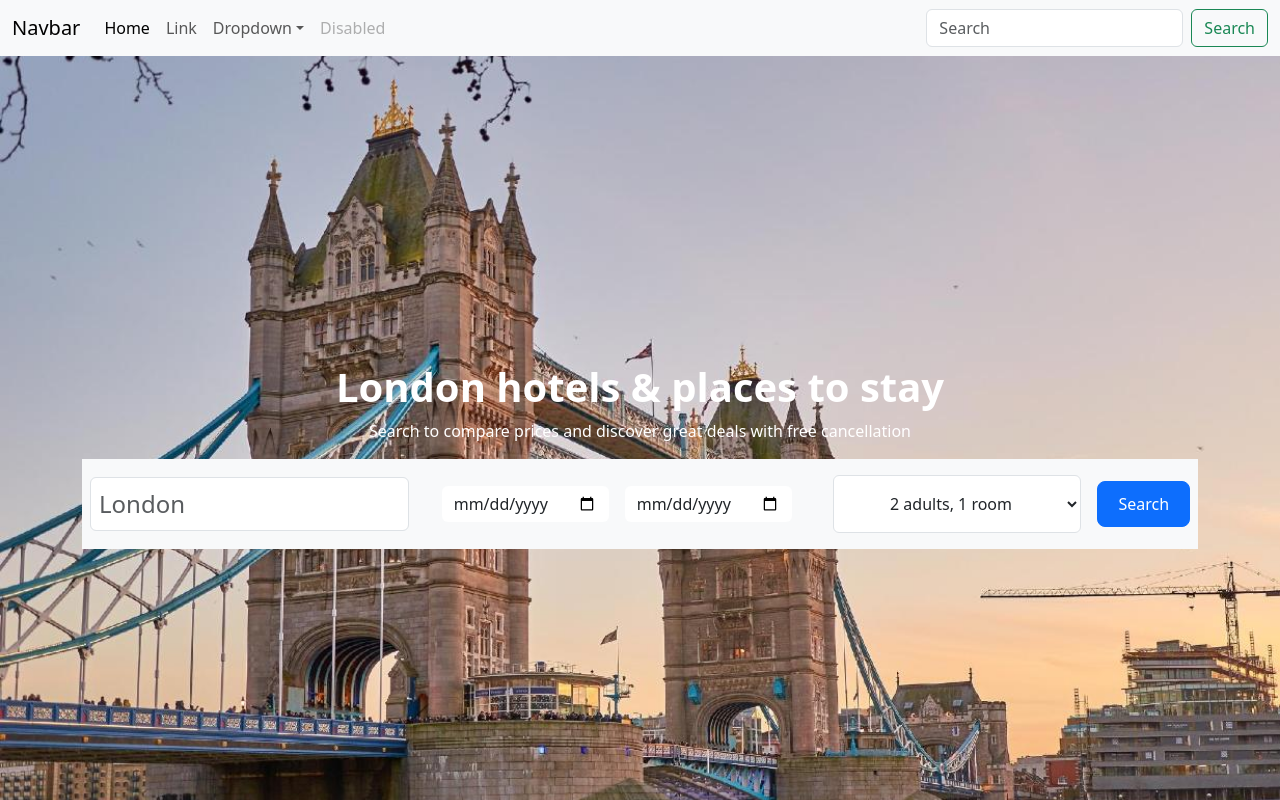
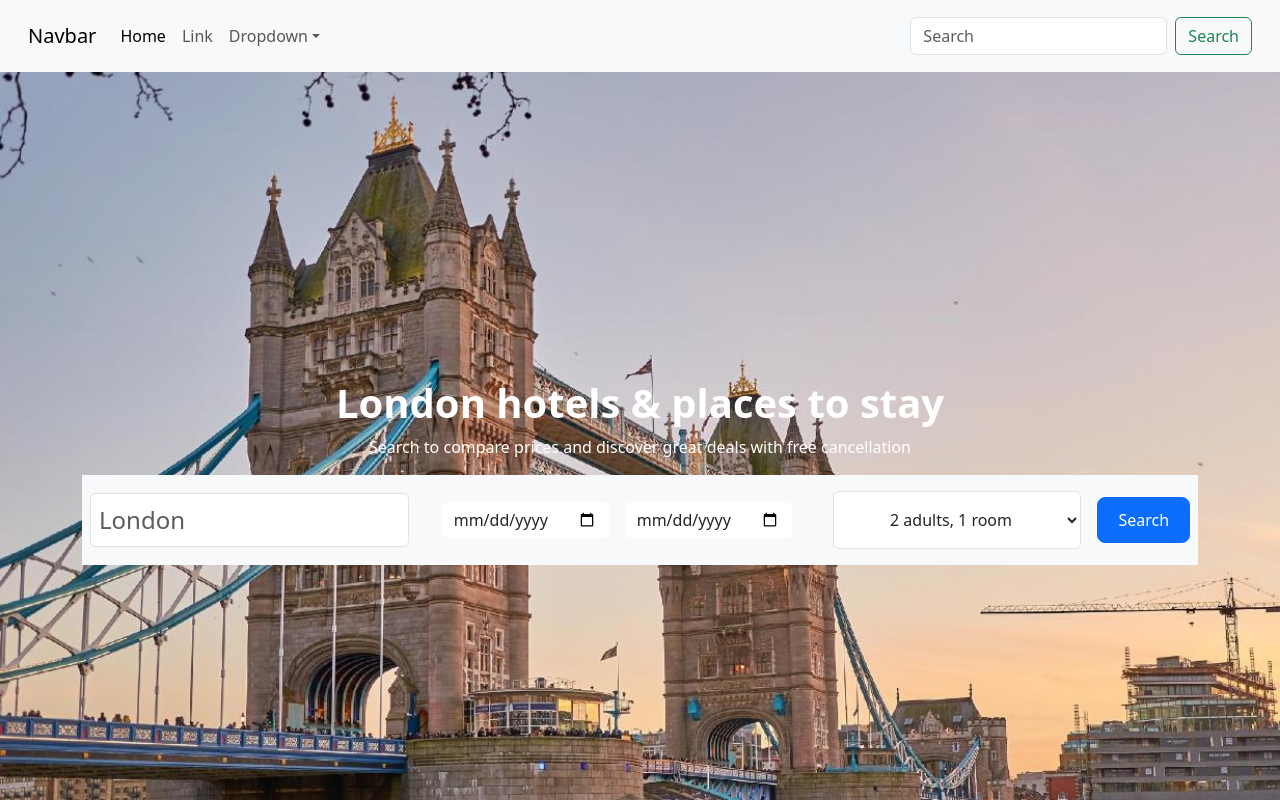
Before and after one commit to abrar0124/Bootstrap, a React (Create React App) app: page / in a window 1280 px wide. Shown: the top 800 px of the page. Built offline with nearby package versions, Linux system fonts and the light colour scheme.

Commit message:
bootstrap

```diff
--- a/src/components/Header.jsx
+++ b/src/components/Header.jsx
@@ -1,7 +1,7 @@
 import { Link } from "react-router-dom";
 function Header() {
   return (
-    <nav class="navbar navbar-expand-lg bg-body-tertiary">
+    <nav class="navbar navbar-expand-lg bg-light  p-3">
       <div class="container-fluid">
         <a class="navbar-brand" href="#">
           Navbar
@@ -65,11 +65,6 @@ function Header() {
                 </li>
               </ul>
             </li>
-            <li class="nav-item">
-              <a class="nav-link disabled" aria-disabled="true">
-                Disabled
-              </a>
-            </li>
           </ul>
           <form class="d-flex" role="search">
             <input
```
